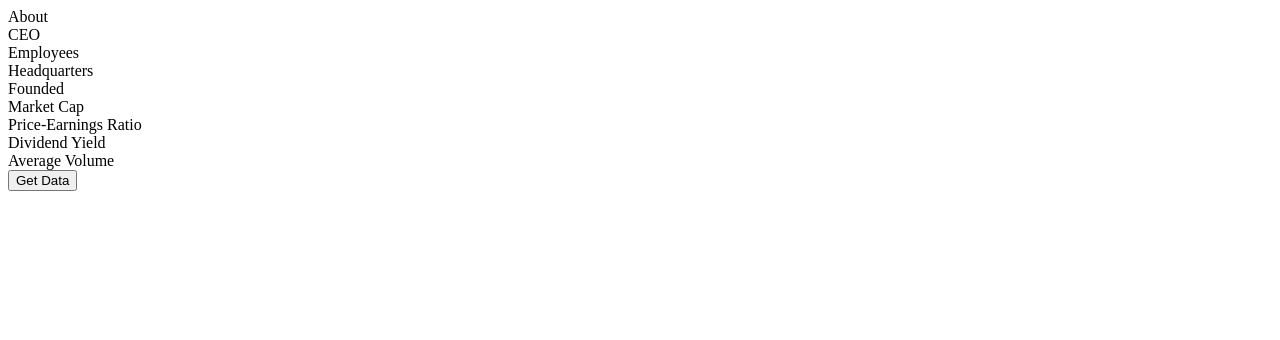
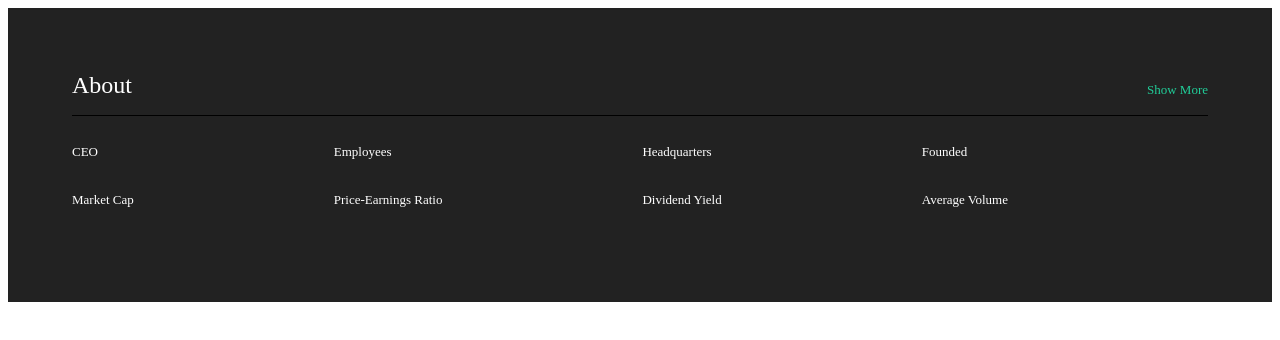
Before and after one commit to HRSF124-JANK/Robinhood-About, a React app: page / in a window 1280 px wide. Shown: the top 340 px of the page. Built offline with nearby package versions, Linux system fonts and the light colour scheme; no server answers; the HTML template or start-up script is replaced by a standard one.

Commit message:
Renders company information dynamically

```diff
--- /dev/null
+++ b/jest.config.js
@@ -0,0 +1,3 @@
+module.exports = {
+    preset: '@shelf/jest-mongodb',
+  };
--- a/package.json
+++ b/package.json
@@ -4,7 +4,7 @@
   "description": "",
   "main": "index.js",
   "scripts": {
-    "test": "echo \"Error: no test specified\" && exit 1",
+    "test": "jest --collectCoverage",
     "build": "webpack --watch",
     "start": "npx nodemon ./server/index.js",
     "db:setup": "node database/seed.js"
@@ -16,6 +16,7 @@
     "@babel/core": "^7.7.4",
     "@babel/preset-env": "^7.7.4",
     "@babel/preset-react": "^7.7.4",
+    "@shelf/jest-mongodb": "^1.1.3",
     "babel-jest": "^24.9.0",
     "babel-loader": "^8.0.6",
     "enzyme": "^3.10.0",
@@ -39,6 +40,7 @@
     "mongoose": "^5.7.12",
     "nodemon": "^2.0.1",
     "react": "^16.12.0",
-    "react-dom": "^16.12.0"
+    "react-dom": "^16.12.0",
+    "styled-components": "^4.4.1"
   }
 }
--- a/src/About.jsx
+++ b/src/About.jsx
@@ -1,5 +1,82 @@
 import React from 'react';
 import axios from 'axios';
+import styled from 'styled-components'
+
+const Wrapper = styled.div`
+padding: 4em;
+background: #222;
+display: grid;
+`;
+
+const GridContainer = styled.div`
+display: grid;
+grid-template-columns: auto auto auto auto;
+`;
+
+const GridItem = styled.div`
+border: 1px;
+`;
+
+const InfoTitle = styled.div`
+display: inline-block;
+color: #ffffff;
+font-family: 'DINPro-Medium';
+font-size: 13px;
+`;
+
+const InfoText = styled.div`
+margin-right: 10px;
+margin-bottom: 30px;
+color: #ffffff;
+font-family: 'DINPro-Regular';
+font-size: 13px;
+`;
+
+const InfoTextCEO = styled.div`
+margin-right: 10px;
+margin-bottom: 30px;
+color: #21CE99;
+font-family: 'DINPro-Medium';
+font-size: 13px;
+`;
+
+const AboutTitle = styled.div`
+float: left;
+color: #ffffff;
+font-family: 'DINPro-Medium';
+font-size: 24px;
+`
+const Show = styled.div`
+float: right;
+padding-top: 10px;
+color: #21CE99;
+font-family: 'DINPro-Medium';
+font-size: 13px;
+`;
+
+const LineBreak = styled.hr`
+display: block;
+height: 1px;
+border: 0;
+border-top: 1px solid black;
+margin: 1em 0;
+margin-bottom: 25px;
+padding: 0;
+`;
+
+const AboutText = styled.div`
+margin-bottom: 40px;
+color: #ffffff;
+font-family: 'DINPro-Regular';
+font-size: 16px;
+`;
+
+const Read = styled.span`
+font-family: 'DINPro-Medium';
+font-size: 13px;
+color: #21CE99;
+`;
+
 
 class About extends React.Component {
   constructor() {
@@ -9,11 +86,11 @@ class About extends React.Component {
           showMore: false,
           currentData: {}
       }
-      this.getCompanyData = this.getCompanyData.bind(this);
+      this.showClicked = this.showClicked.bind(this);
+      this.readClicked = this.readClicked.bind(this);
   }
 
-  getCompanyData() {
-      //id number will be dynamic
+  componentDidMount() {
     axios.get('/about/5de3822446d826141529bb01').then((response) => {
         this.setState({currentData: response.data})
         console.log(response.data)
@@ -22,23 +99,107 @@ class About extends React.Component {
     })
   }
 
+  showClicked() {
+    this.setState({showMore: !this.state.showMore})
+  }
+
+  readClicked() {
+    this.setState({readMore: !this.state.readMore})
+  }
+
+  read() {
+      if(!this.state.readMore) {
+          if(this.state.currentData.description) {
+              return(
+                <AboutText>{this.state.currentData.description.split('.').splice(0,5).join('.')}.<Read onClick={this.readClicked}> Read More</Read></AboutText>
+              )
+          } else {
+              return(
+                  null
+              )
+          }
+      } else {
+          return(
+            <AboutText>{this.state.currentData.description}<Read onClick={this.readClicked}> Read Less</Read></AboutText>
+          )
+      }
+  }
+  show() {
+
+      if (!this.state.showMore) {
+          return (
+            <Wrapper>
+             <span><AboutTitle>About</AboutTitle> <Show onClick={this.showClicked}>Show More</Show></span>
+             <LineBreak />
+             {this.read()}
+             <GridContainer>
+             <GridItem><InfoTitle>CEO</InfoTitle><InfoTextCEO>{this.state.currentData.CEO}</InfoTextCEO></GridItem>
+             <GridItem><InfoTitle>Employees</InfoTitle><InfoText>{this.state.currentData.EmployeeCount}</InfoText></GridItem>
+             <GridItem><InfoTitle>Headquarters</InfoTitle><InfoText>{this.state.currentData.Headquarters}</InfoText></GridItem>
+             <GridItem><InfoTitle>Founded</InfoTitle><InfoText>{this.state.currentData.Founded}</InfoText></GridItem>
+             <GridItem><InfoTitle>Market Cap</InfoTitle><InfoText>{this.state.currentData.MarketCap}</InfoText></GridItem>
+             <GridItem><InfoTitle>Price-Earnings Ratio</InfoTitle><InfoText>{this.state.currentData.EarningsRatio}</InfoText></GridItem>
+             <GridItem><InfoTitle>Dividend Yield</InfoTitle><InfoText>{this.state.currentData.DividentYield}</InfoText></GridItem>
+             <GridItem><InfoTitle>Average Volume</InfoTitle><InfoText>{this.state.currentData.AvgVolume}</InfoText></GridItem>
+             </GridContainer>
+             </Wrapper>
+          )
+      } else {
+        return (
+        <Wrapper>
+        <span><AboutTitle>About</AboutTitle> <Show onClick={this.showClicked}>Show Less</Show></span>
+        <LineBreak />
+        {this.read()}
+        <GridContainer>
+        <GridItem><InfoTitle>CEO</InfoTitle><InfoTextCEO>{this.state.currentData.CEO}</InfoTextCEO></GridItem>
+        <GridItem><InfoTitle>Employees</InfoTitle><InfoText>{this.state.currentData.EmployeeCount}</InfoText></GridItem>
+        <GridItem><InfoTitle>Headquarters</InfoTitle><InfoText>{this.state.currentData.Headquarters}</InfoText></GridItem>
+        <GridItem><InfoTitle>Founded</InfoTitle><InfoText>{this.state.currentData.Founded}</InfoText></GridItem>
+        <GridItem><InfoTitle>Market Cap</InfoTitle><InfoText>{this.state.currentData.MarketCap}</InfoText></GridItem>
+        <GridItem><InfoTitle>Price-Earnings Ratio</InfoTitle><InfoText>{this.state.currentData.EarningsRatio}</InfoText></GridItem>
+        <GridItem><InfoTitle>Dividend Yield</InfoTitle><InfoText>{this.state.currentData.DividentYield}</InfoText></GridItem>
+        <GridItem><InfoTitle>Average Volume</InfoTitle><InfoText>{this.state.currentData.AvgVolume}</InfoText></GridItem>
+        <GridItem><InfoTitle>High Today</InfoTitle><InfoText>{this.state.currentData.HighToday}</InfoText></GridItem>
+        <GridItem><InfoTitle>Low Today</InfoTitle><InfoText>{this.state.currentData.LowToday}</InfoText></GridItem>
+        <GridItem><InfoTitle>Open Price</InfoTitle><InfoText>{this.state.currentData.OpenPrice}</InfoText></GridItem>
+        <GridItem><InfoTitle>Volume</InfoTitle><InfoText>Add Volume</InfoText></GridItem>
+        <GridItem><InfoTitle>52 Week High</InfoTitle><InfoText>{this.state.currentData.HighYear}</InfoText></GridItem>
+        <GridItem><InfoTitle>52 Week Low</InfoTitle><InfoText>{this.state.currentData.LowYear}</InfoText></GridItem>
+        </GridContainer>
+        </Wrapper>
+        )
+      }
+  }
+
   render() {
-      return (
-         <div>
-             <div>About</div><div>{this.state.currentData.description}</div>
-             <div>CEO </div><div>{this.state.currentData.CEO}</div>
-             <div>Employees </div><div>{this.state.currentData.EmployeeCount}</div>
-             <div>Headquarters </div><div>{this.state.currentData.Headquarters}</div>
-             <div>Founded </div><div>{this.state.currentData.Founded}</div>
-             <div>Market Cap </div><div>{this.state.currentData.MarketCap}</div>
-             <div>Price-Earnings Ratio </div><div>{this.state.currentData.EarningsRatio}</div>
-             <div>Dividend Yield </div><div>{this.state.currentData.DividentYield}</div>
-             <div>Average Volume </div><div>{this.state.currentData.AvgVolume}</div>
-             <button onClick={this.getCompanyData}>Get Data</button>
-         </div>
+      return(
+          this.show()
       )
   }
 }
 
 
 export default About;
+
+{/* <Wrapper>
+             <span><AboutTitle>About</AboutTitle> <Show>Show More</Show></span>
+             <LineBreak />
+             <AboutText>{this.state.currentData.description}<Read> Read More</Read></AboutText>
+
+             <GridContainer>
+             <GridItem><InfoTitle>CEO</InfoTitle><InfoTextCEO>{this.state.currentData.CEO}</InfoTextCEO></GridItem>
+             <GridItem><InfoTitle>Employees</InfoTitle><InfoText>{this.state.currentData.EmployeeCount}</InfoText></GridItem>
+             <GridItem><InfoTitle>Headquarters</InfoTitle><InfoText>{this.state.currentData.Headquarters}</InfoText></GridItem>
+             <GridItem><InfoTitle>Founded</InfoTitle><InfoText>{this.state.currentData.Founded}</InfoText></GridItem>
+             <GridItem><InfoTitle>Market Cap</InfoTitle><InfoText>{this.state.currentData.MarketCap}</InfoText></GridItem>
+             <GridItem><InfoTitle>Price-Earnings Ratio</InfoTitle><InfoText>{this.state.currentData.EarningsRatio}</InfoText></GridItem>
+             <GridItem><InfoTitle>Dividend Yield</InfoTitle><InfoText>{this.state.currentData.DividentYield}</InfoText></GridItem>
+             <GridItem><InfoTitle>Average Volume</InfoTitle><InfoText>{this.state.currentData.AvgVolume}</InfoText></GridItem>
+             <GridItem><InfoTitle>High Today</InfoTitle><InfoText>{this.state.currentData.HighToday}</InfoText></GridItem>
+             <GridItem><InfoTitle>Low Today</InfoTitle><InfoText>{this.state.currentData.LowToday}</InfoText></GridItem>
+             <GridItem><InfoTitle>Open Price</InfoTitle><InfoText>{this.state.currentData.OpenPrice}</InfoText></GridItem>
+             <GridItem><InfoTitle>Volume</InfoTitle><InfoText>Add Volume</InfoText></GridItem>
+             <GridItem><InfoTitle>52 Week High</InfoTitle><InfoText>{this.state.currentData.HighYear}</InfoText></GridItem>
+             <GridItem><InfoTitle>52 Week Low</InfoTitle><InfoText>{this.state.currentData.LowYear}</InfoText></GridItem>
+             </GridContainer>
+             </Wrapper> */}
```
Also changed, not shown: jest-mongodb-config.js (added, +15 -0 lines), 5 other files (tests, documents, lock files or other folders). Lines whose indentation alone changed are shown as unchanged.
